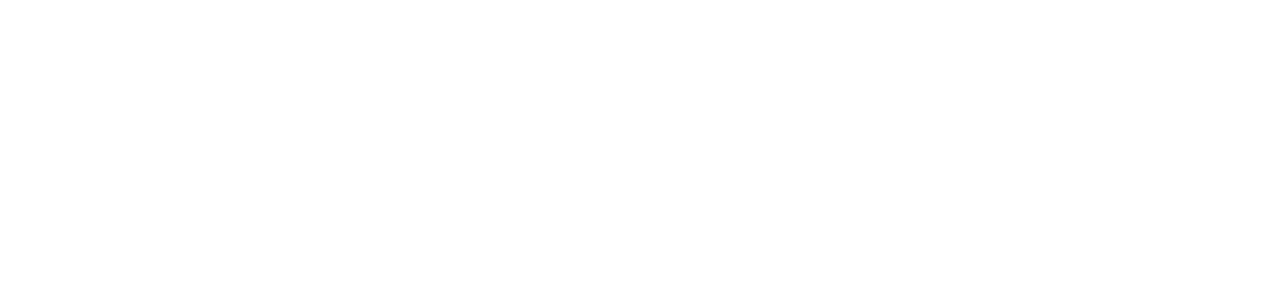
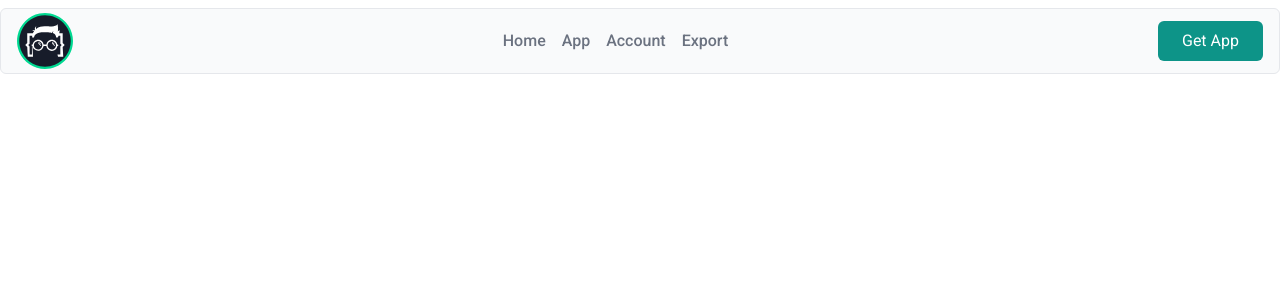
Before and after one commit to nasib15/assignment-2-lws, a React (Vite) app: page / in a window 1280 px wide. Shown: the top 300 px of the page. Built offline with nearby package versions, Linux system fonts and the light colour scheme.

Commit message:
Add: Navbar section

```diff
--- a/src/App.jsx
+++ b/src/App.jsx
@@ -1,5 +1,11 @@
+import Navbar from "./components/Navbar/Navbar";
+
 function App() {
-  return <></>;
+  return (
+    <>
+      <Navbar />
+    </>
+  );
 }
 
 export default App;
--- /dev/null
+++ b/src/components/Navbar/Navbar.jsx
@@ -0,0 +1,31 @@
+const Navbar = () => {
+  const navlinks = [
+    { id: 1, name: "Home" },
+    { id: 2, name: "App" },
+    { id: 3, name: "Account" },
+    { id: 4, name: "Export" },
+  ];
+
+  return (
+    <nav>
+      <div className="flex max-w-7xl items-center bg-[#F9FAFB] w-full justify-between py-1 mt-2 border px-4 rounded-md mx-auto">
+        <div>
+          <img src="/favicon.svg" className="h-14" />
+        </div>
+
+        <div className="hidden md:block">
+          <ul className="flex gap-4 text-gray-500 font-medium">
+            {navlinks.map((link) => (
+              <li key={link.id}>{link.name}</li>
+            ))}
+          </ul>
+        </div>
+
+        <div className="px-6 py-2 bg-teal-600 text-white w-fit rounded-md">
+          Get App
+        </div>
+      </div>
+    </nav>
+  );
+};
+export default Navbar;
```
Also changed, not shown: public/favicon.svg (added).
